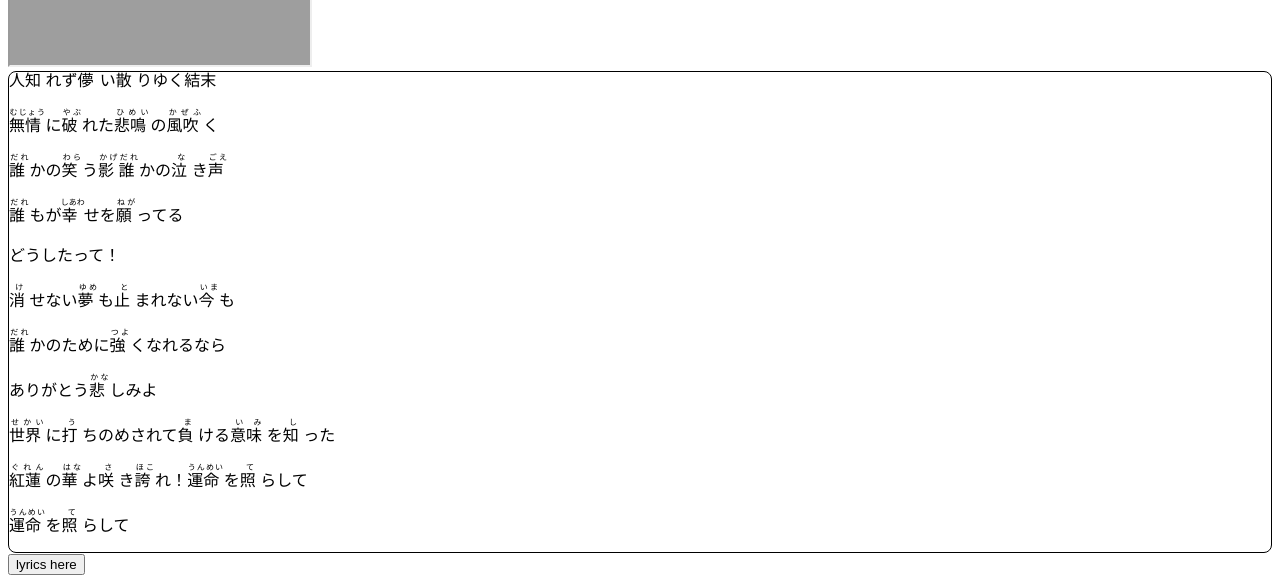
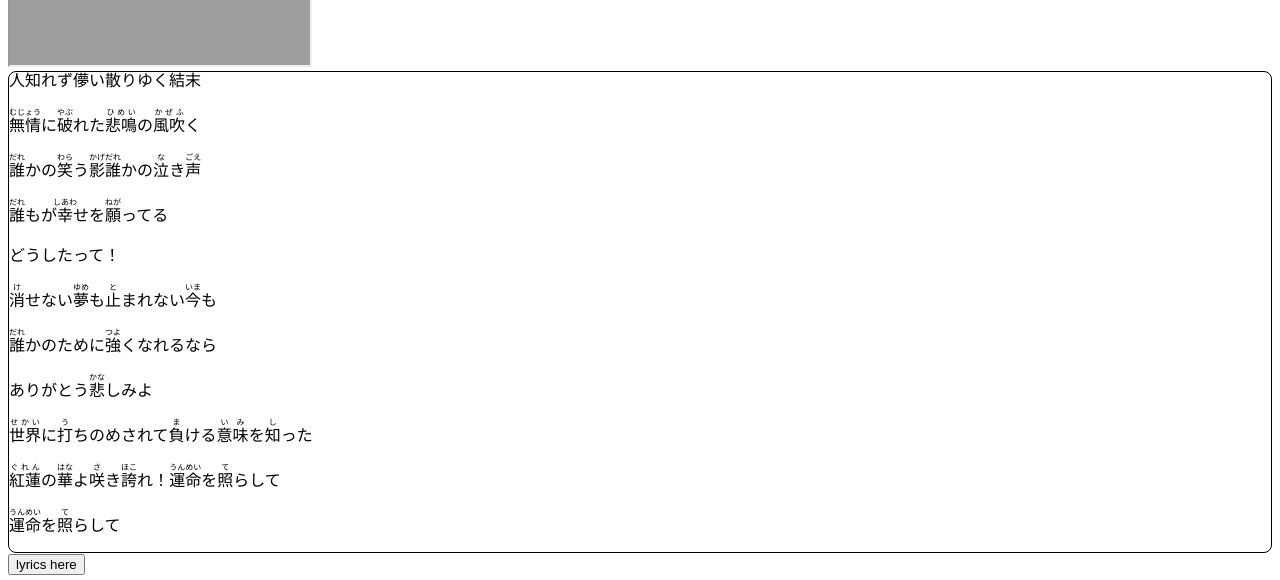
Before and after one commit to joeysteele2001/language-of-music, a React (Create React App) app in the folder app/: page /JustListen in a window 1280 px wide. Shown: the part 225-805 px from the top of the page. Built offline with nearby package versions, Linux system fonts and the light colour scheme; grey boxes are pictures that could not be loaded.

Commit message:
Remove unnecessary span tags around lyrics

```diff
--- a/app/src/components/SongPage.tsx
+++ b/app/src/components/SongPage.tsx
@@ -125,9 +125,9 @@ export type AnnotatedText = { text: string, ruby?: string };
 const annotatedTextToElements = (annotatedText: AnnotatedText) => {
     const { text, ruby } = annotatedText;
     if (ruby) {
-        return <ruby>{text} <rp>(</rp><rt>{ruby}</rt><rp>)</rp></ruby>;
+        return <ruby>{text}<rp> (</rp><rt>{ruby}</rt><rp>)</rp></ruby>;
     } else {
-        return <span>{text}</span>;
+        return <>{text}</>;
     }
 }
 
```
